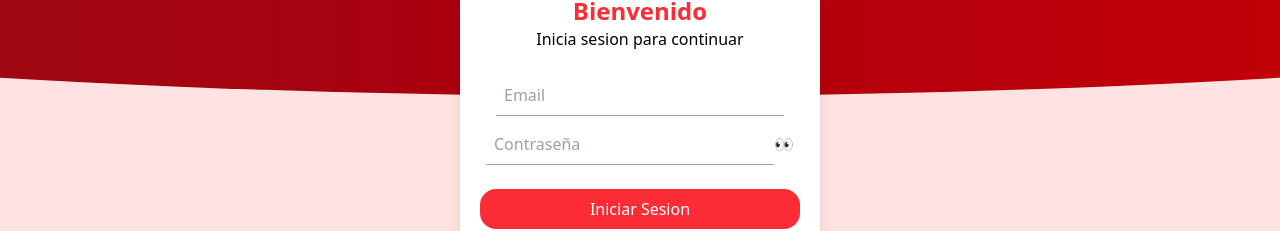
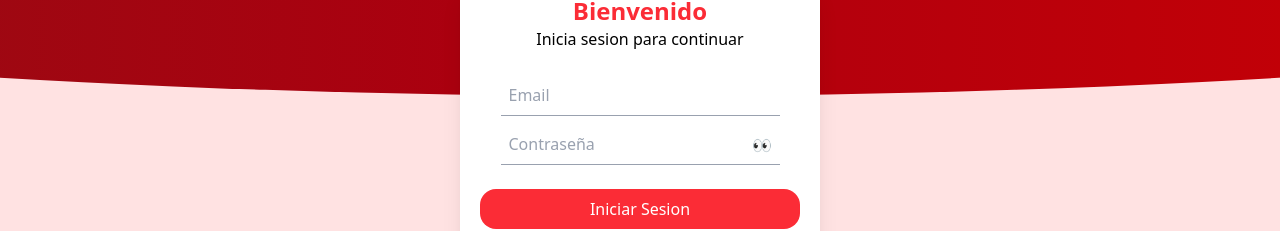
Before and after one commit to Osvaldx/Koda-App-2025, an Angular app: page /login in a window 1280 px wide. Shown: the part 224-455 px from the top of the page. Built offline with nearby package versions, Linux system fonts and the light colour scheme.

Commit message:
[+] se arreglo un problema con el boton showPassword

```diff
--- a/src/app/components/custom-input/custom-input.html
+++ b/src/app/components/custom-input/custom-input.html
@@ -1,12 +1,18 @@
+<div class="relative w-full">
     <input
-class="border-b border-gray-400 placeholder:text-gray-400 p-2 w-72 focus:outline-none focus:ring-0"
+      class="border-b border-gray-400 placeholder:text-gray-400 p-2 w-full pr-10 focus:outline-none focus:ring-0"
       [formControl]="controller"
       [type]="type"
       [autocomplete]="autocomplete"
       [placeholder]="placeholder"
+    />
+    @if (isPassword) {
+      <button
+        type="button"
+        (click)="showOrHidePassword()"
+        class="absolute inset-y-0 right-0 flex items-center p-2 hover:opacity-80 focus-visible:outline-offset-2"
       >
-@if (isPassword) {
-    <button (click)="showOrHidePassword()">
-        <span>👀</span>
+        <span>{{showPassword ? "🫣" : "👀"}}</span>
       </button>
     }
+  </div>
```
Lines whose indentation alone changed are shown as unchanged.
